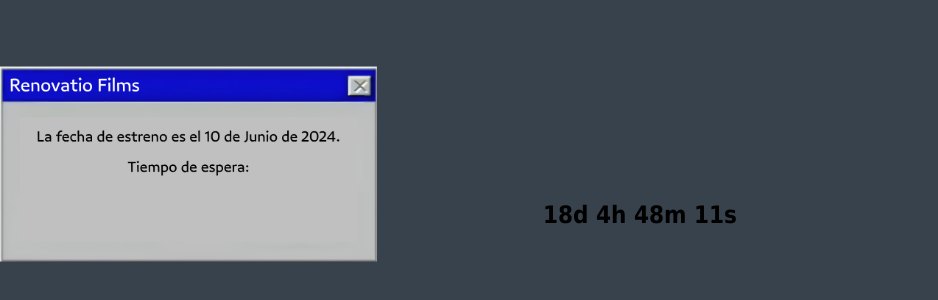
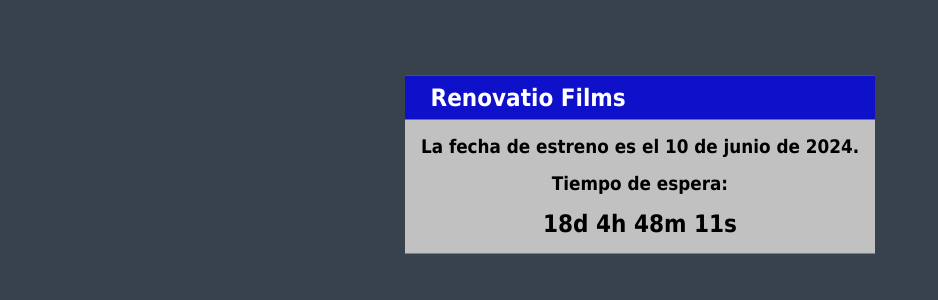
Before and after one commit to NavarroFran/RenovatioFilmsPuzzle, a plain HTML site: page fecha.html in a window 1280 px wide. Shown: the part 236-536 px from the top of the page, without its empty margins (0-938 px from the left). Drawn offline with Linux system fonts and the light colour scheme.

Commit message:
saco imagenes y creo popup y fecha con css

```diff
--- a/css/fecha.css
+++ b/css/fecha.css
@@ -19,12 +19,26 @@
     align-items: center;
     height: 195px;
     width: 100%;
-    background-image: url(../img/fechaEstreno.png);
-    background-size: contain;
-    background-repeat: no-repeat;
-    background-color: #38424C;
 }
 
-#divContador{
-    padding-top: 100px;
+.contenedorMensaje{
+    display: flex;
+    flex-direction: column;
+    background-color: #C1C1C2;
 }
+
+.filaError{
+    background-color: #0E10CA;
+    color: white;
+    padding: 1vh 2vw;
+}
+
+.filaMensaje{
+    padding: 2vh;
+    display: flex;
+    flex-direction: column;
+    justify-content: center;
+    align-items: center;
+    width: auto;
+    gap: 2vh;
+}
--- a/css/index.css
+++ b/css/index.css
@@ -2,6 +2,7 @@
     margin: 0;
     padding: 0;
     box-sizing: border-box;
+    font-family: "Tahoma", sans-serif; /* Windows 98 font */
 }
 
 body{
@@ -32,20 +33,13 @@
     display: block;
 }
 
-
 .contenedorBoton{
     display: flex;
     justify-content: center;
     align-items: center;
     margin-top: 5vh;
 }
-/* #botonEmpezar{
-    border-radius: 20px;
-    font-size: 40px;
-    font-weight: 600;
-    border: none;
-    padding: 8px 28px;
-} */
+
 .botonesWindows{
     font-family: "Tahoma", sans-serif; /* Windows 98 font */
     font-size: 14px;
@@ -71,8 +65,6 @@
     box-shadow: inset 1px 1px 0px #808080;
 }
 
-
-
 #popup {
     position: fixed;
     top: 50%;
@@ -80,15 +72,11 @@
     transform: translate(-50%, -50%);
     background-color: white;
     width: 100%;
-    height: 195px;
     border: 1px solid #ccc;
     border-radius: 5px;
     display: none;
-    background-image: url(../img/popUpSinBotones.png);
-    background-size: contain;
-    background-repeat: no-repeat;
     z-index: 2;
-    /* background-color: #38424C; */
+    background-color: #C1C1C2;;
 }
 
 #dark-overlay {
@@ -101,17 +89,48 @@
     display: none; /* Hide initially */
     z-index: 1;
   }
-/*
-  #close-btn {
-    padding: 5px 10px;
-    background-color: #ccc;
-    border: none;
-    border-radius: 3px;
-    cursor: pointer;
-  } */
 .contenedorPopUp{
     display: flex;
+    flex-direction: column;
+    background-color: #C1C1C2;
+
+}
+
+.filaError{
+    background-color: #0E10CA;
+    color: white;
+    padding: 1vh 2vw;
+}
+
+.filaMensaje{
+    display: flex;
+    flex-direction: row;
+    width: 100%;
+    padding-top: 2vh;
+}
+
+.column {
+    flex: 0 0 auto;
+    padding: 10px;
+    box-sizing: border-box;
+}
+
+  .col-3 {
+    flex: 0 0 25%;
+  }
+
+  .col-9 {
+    flex: 0 0 75%;
+  }
+
+  #IconoX{
+    object-fit: contain;
+    max-width: 100%;
+    height: auto;
+  }
+
+  .filaBotones{
+    display: flex;
     justify-content: space-around;
-    align-self: baseline;
-    padding-top: 140px;
-}
+    padding: 2vh 0vh;
+  }
--- a/fecha.html
+++ b/fecha.html
@@ -8,22 +8,23 @@
 </head>
 <body>
     <container>
-        <!-- <div>
-            <h2>
-                LA FECHA DE ESTRENO ES:
-            </h2>
+        <div class="contenedorMensaje">
+            <div class="filaError">
+                <h2>Renovatio Films</h2>
+            </div>
+            <div class="filaMensaje">
+                <div>
+                    <h3> La fecha de estreno es el 10 de junio de 2024.</h3>
+                </div>
+                <div>
+                    <h3>Tiempo de espera:</h3>
+                </div>
+                <div id="divContador">
+                    <h2 id="contador"></h2>
+                </div>
+            </div>
         </div>
-        <div>
-            <h2>
-                10 DE JUNIO 2024
-            </h2>
-        </div>
-        <div>
-            <h2>EL VIDEO SE ESTRENA EN:</h2>
-        </div> -->
-        <div id="divContador">
-            <h2 id="contador"></h2>
-        </div>
+
     </container>
     <script src="js/fecha.js"></script>
 </body>
```
Also changed, not shown: index.html (+15 -3 lines), js/fecha.js (+0 -7 lines), js/index.js (+0 -65 lines), img/IconoX.png (added), img/fechaEstreno.png (deleted), img/popUp.png (deleted), img/popUpSinBotones.png (deleted).
